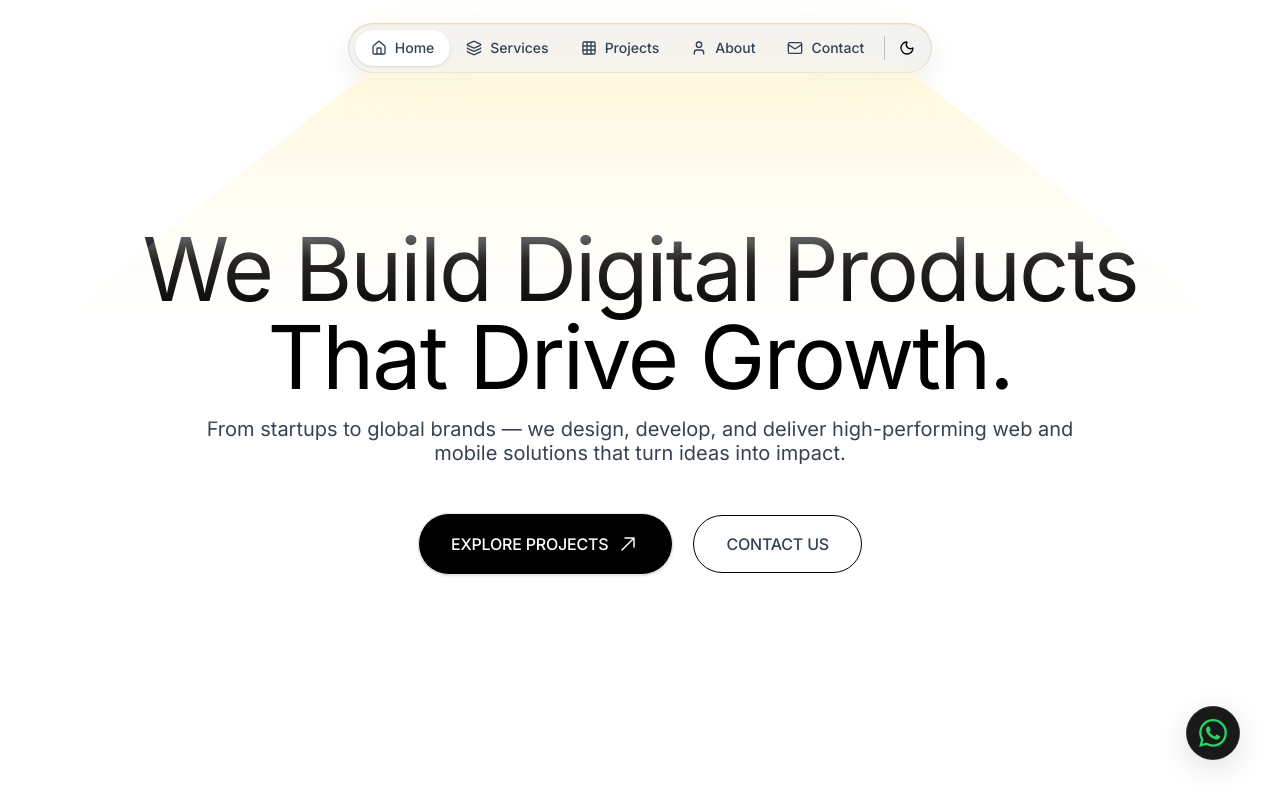
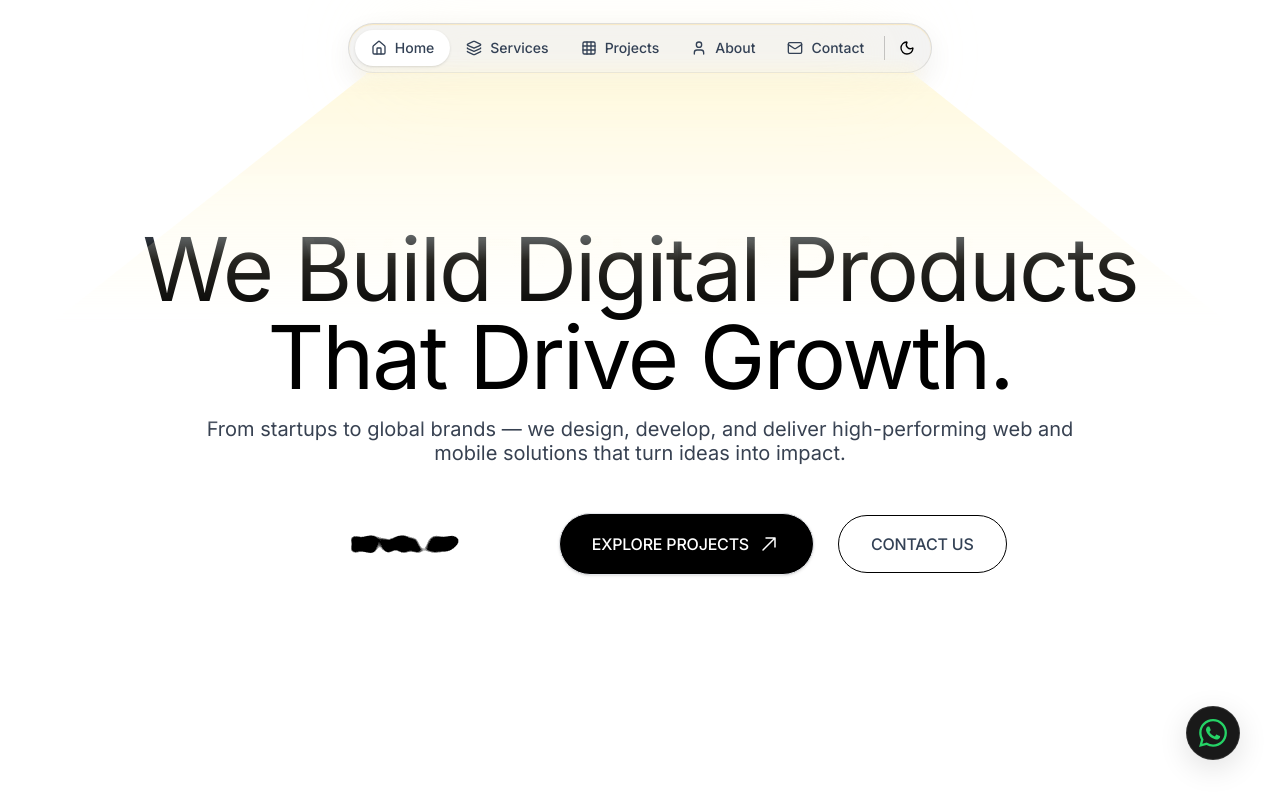
Before and after one commit to Jayasurya2021/portfolio, a React (Vite) app: page / in a window 1280 px wide. Shown: the top 806 px of the page. Built offline with nearby package versions, Linux system fonts and the light colour scheme.

Commit message:
Morphing text added

```diff
--- a/src/components/HeroVideoBanner.jsx
+++ b/src/components/HeroVideoBanner.jsx
@@ -1,5 +1,6 @@
 import React, { useRef } from 'react';
 import { motion, useScroll, useTransform } from 'framer-motion';
+import MorphText from './MorphText';
 
 export default function HeroVideoBanner() {
     const containerRef = useRef(null);
@@ -69,11 +70,12 @@ export default function HeroVideoBanner() {
                             From startups to global brands — we design, develop, and deliver high-performing web and mobile solutions that turn ideas into impact.
                         </motion.p>
                         <motion.div
-                            className="flex flex-col md:flex-row justify-center items-center gap-4 md:gap-5 w-full px-4 md:px-0"
+                            className="flex flex-col md:flex-row justify-center items-center gap-4 md:gap-6 w-full px-4 md:px-0"
                             initial={{ opacity: 0 }}
                             animate={{ opacity: 1 }}
                             transition={{ duration: 1, delay: 2.0, ease: "easeOut" }}
                         >
+                            <MorphText fontSize="clamp(1.2rem, 2.5vw, 1.8rem)" />
                             <a
                                 className="max-w-[300px] md:w-auto md:max-w-none justify-center group px-6 md:px-8 py-3.5 md:py-4.5 flex gap-2 items-center bg-black text-sm md:text-base font-medium -tracking-[0.2px] leading-5 text-white rounded-full hover:bg-black dark:bg-white dark:text-black dark:hover:bg-white transition-all duration-300 shadow-sm border border-gray-200 dark:border-white/10"
                                 href="#projects" onClick={(e) => handleScroll(e, '#projects')} data-discover="true"><span
--- /dev/null
+++ b/src/components/MorphText.jsx
@@ -0,0 +1,145 @@
+"use client";
+
+import React, { useId } from "react";
+import { cn } from "@/lib/utils";
+
+export function MorphText({
+  words = ["CREATE", "DESIGN", "DEVELOP"],
+  interval = 3000,
+  subtext,
+  fontSize = "clamp(3rem, 15vw, 10rem)",
+  fontFamily = '"Space Grotesk", sans-serif',
+  className,
+  textClassName,
+  subtextClassName,
+}) {
+  // Unique ID so multiple instances don't share filter IDs
+  const uid = useId().replace(/:/g, "");
+  const filterId = `morph-threshold-${uid}`;
+
+  const totalDuration = (interval / 1000) * words.length; // seconds
+  const wordDuration = interval / 1000;
+
+  // Build per-word keyframe + delay styles
+  const wordStyles = words.map((_, i) => ({
+    animationDelay: `${i * wordDuration}s`,
+    animationDuration: `${totalDuration}s`,
+  }));
+
+  return (
+    <div className={cn("morph-text-root relative flex flex-col items-center", className)}>
+      {/* ── Threshold SVG filter (hidden) ─────────────────────────── */}
+      <svg
+        aria-hidden="true"
+        focusable="false"
+        style={{ position: "absolute", width: 0, height: 0, pointerEvents: "none" }}
+      >
+        <defs>
+          <filter id={filterId}>
+            <feColorMatrix
+              in="SourceGraphic"
+              type="matrix"
+              values="1 0 0 0 0  0 1 0 0 0  0 0 1 0 0  0 0 0 25 -9"
+              result="goo"
+            />
+            <feComposite in="SourceGraphic" in2="goo" operator="atop" />
+          </filter>
+        </defs>
+      </svg>
+
+      {/* ── Morphing word container ────────────────────────────────── */}
+      <div
+        className={cn("morph-text-container relative select-none", textClassName)}
+        style={{
+          fontSize,
+          fontWeight: 700,
+          filter: `url(#${filterId})`,
+          fontFamily,
+        }}
+      >
+        {/* word rotator */}
+        <div
+          className="morph-word-rotator relative flex items-center justify-center"
+          style={{ height: "1.2em", minWidth: "14ch" }}
+        >
+          {words.map((word, i) => (
+            <span
+              key={`${word}-${i}`}
+              className="morph-word absolute text-black dark:text-white"
+              style={{
+                top: "50%",
+                left: "50%",
+                transform: "translate(-50%, -50%)",
+                opacity: 0,
+                whiteSpace: "nowrap",
+                animationName: "morph-word-rotate",
+                animationTimingFunction: "ease-in-out",
+                animationIterationCount: "infinite",
+                animationFillMode: "both",
+                ...wordStyles[i],
+              }}
+            >
+              {word}
+            </span>
+          ))}
+        </div>
+      </div>
+
+      {/* ── Optional subtext ──────────────────────────────────────── */}
+      {subtext && (
+        <p
+          className={cn(
+            "morph-subtext mt-8 uppercase tracking-[0.2em] text-[#888]",
+            subtextClassName
+          )}
+          style={{
+            fontSize: "1.2rem",
+            opacity: 0,
+            animation: "morph-fade-up 1s ease-out 1s forwards",
+            fontFamily,
+          }}
+        >
+          {subtext}
+        </p>
+      )}
+
+      {/* ── Scoped keyframes ──────────────────────────────────────── */}
+      <style>{`
+        @import url('https://fonts.googleapis.com/css2?family=Space+Grotesk:wght@300;500;700&display=swap');
+
+        @keyframes morph-word-rotate {
+          0% {
+            opacity: 0;
+            filter: blur(20px);
+            transform: translate(-50%, -50%) scale(0.8);
+          }
+          5% {
+            opacity: 0.5;
+            filter: blur(10px);
+          }
+          15%, 35% {
+            opacity: 1;
+            filter: blur(0px);
+            transform: translate(-50%, -50%) scale(1);
+          }
+          45% {
+            opacity: 0.5;
+            filter: blur(10px);
+          }
+          50%, 100% {
+            opacity: 0;
+            filter: blur(20px);
+            transform: translate(-50%, -50%) scale(1.2);
+          }
+        }
+
+        @keyframes morph-fade-up {
+          from { opacity: 0; transform: translateY(20px); }
+          to   { opacity: 1; transform: translateY(0); }
+        }
+      `}</style>
+    </div>
+  );
+}
+
+export default MorphText;
--- /dev/null
+++ b/src/lib/utils.js
@@ -0,0 +1,6 @@
+import { clsx } from "clsx";
+import { twMerge } from "tailwind-merge";
+
+export function cn(...inputs) {
+  return twMerge(clsx(inputs));
+}
```
